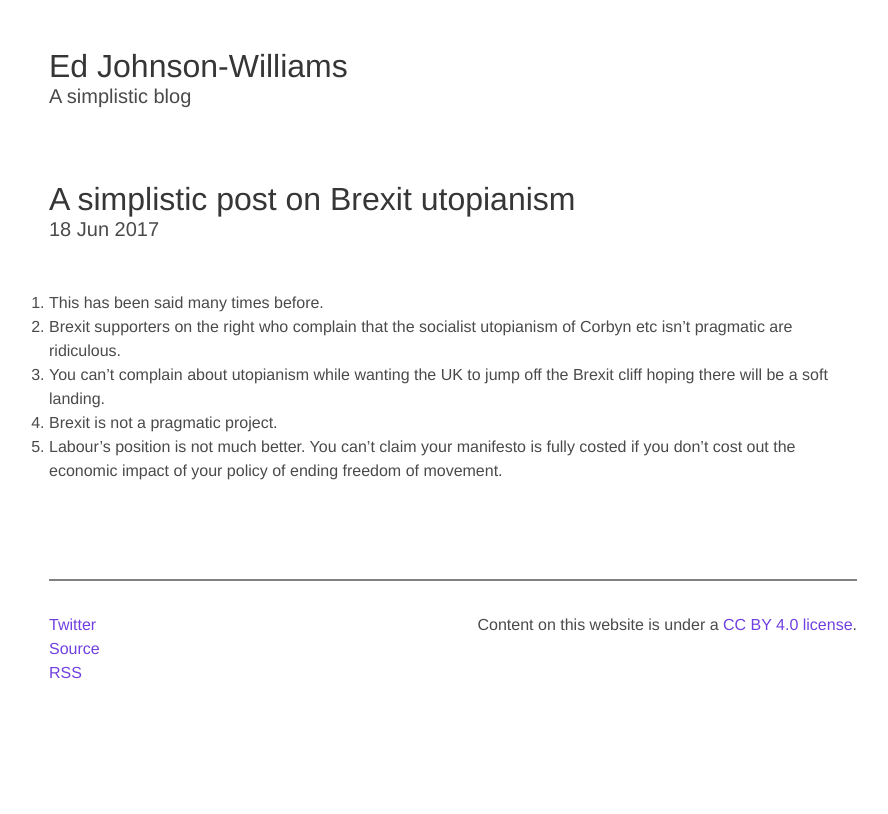
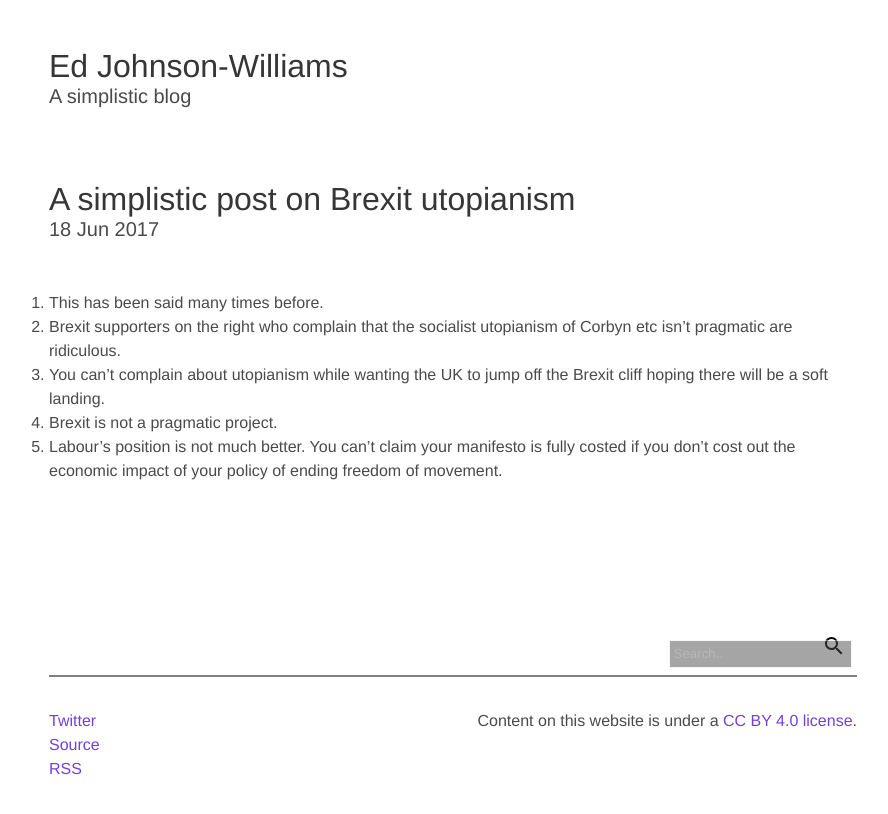
Before and after one commit to edjw/edjw.github.io, a Jekyll site: the page built from _posts/2017-06-18-a-simplistic-post-on-brexit-utopianism.md, in a window 1280 px wide. Shown: the top 814 px of the page, without its empty margins (187-1075 px from the left). Built offline with Jekyll 4.4.1, drawn with Linux system fonts in a browser that asks for light colours; our own code applies the rules of GitHub Pages for plain Markdown files.

Commit message:
Update default.html

```diff
--- a/_layouts/default.html
+++ b/_layouts/default.html
@@ -6,8 +6,7 @@
     <meta http-equiv="x-ua-compatible" content="ie=edge">
     <meta name="viewport" content="width=device-width, initial-scale=1, shrink-to-fit=no">
     <meta name="description" content="A simplistic blog by Ed Johnson-Williams">
-	<meta name="twitter:creator" content="@_edjw">
-	{% feed_meta %}
+    <meta name="twitter:creator" content="@_edjw"> {% feed_meta %}
     <title>{{ page.title }}</title>
 
     <link rel="stylesheet" type="text/css" href="/css/bulma.min.css">
@@ -25,6 +24,16 @@
             <section class="section post-content">
                 {{ content }}
             </section>
+            <section class="section post-content">
+                <div class="searchbox">
+                    <input type="text" class="websearch_input" placeholder="Search.." id="websearch_input" disabled="true" />
+                    <button class="websearch_searchButton" id="websearch_searchButton">
+	<svg class="glass" width="24" height="24" focusable="false" xmlns="http://www.w3.org/2000/svg" viewBox="0 0 24 24">
+		<path d="M15.5 14h-.79l-.28-.27C15.41 12.59 16 11.11 16 9.5 16 5.91 13.09 3 9.5 3S3 5.91 3 9.5 5.91 16 9.5 16c1.61 0 3.09-.59 4.23-1.57l.27.28v.79l5 4.99L20.49 19l-4.99-5zm-6 0C7.01 14 5 11.99 5 9.5S7.01 5 9.5 5 14 7.01 14 9.5 11.99 14 9.5 14z"></path>
+	</svg>
+	</button>
+                </div>
+            </section>
             <footer>
                 <div class="columns">
                     <div class="column">
```
Lines whose indentation alone changed are shown as unchanged.
